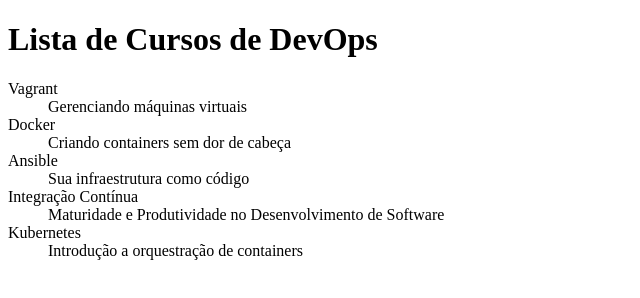
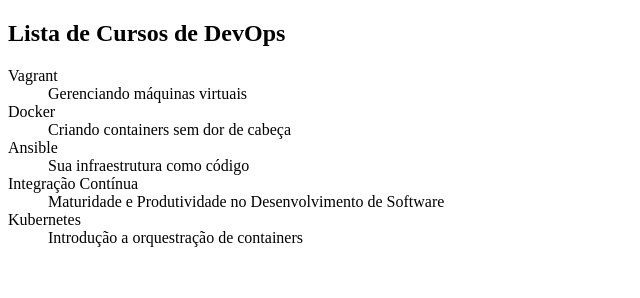
Before and after one commit to GabrielSilva2012/alura-git, a plain HTML site: page index.html in a window 1280 px wide. Shown: the whole page, without its empty margins (0-640 px from the left). Drawn offline with Linux system fonts and the light colour scheme.

Commit message:
H1 -> H2

```diff
--- a/index.html
+++ b/index.html
@@ -9,7 +9,7 @@
 </head>
 
 <body>
-  <h1>Lista de Cursos de DevOps</h1>
+  <h2>Lista de Cursos de DevOps</h2>
   <dl>
 
     <dt>Vagrant</dt>
```
